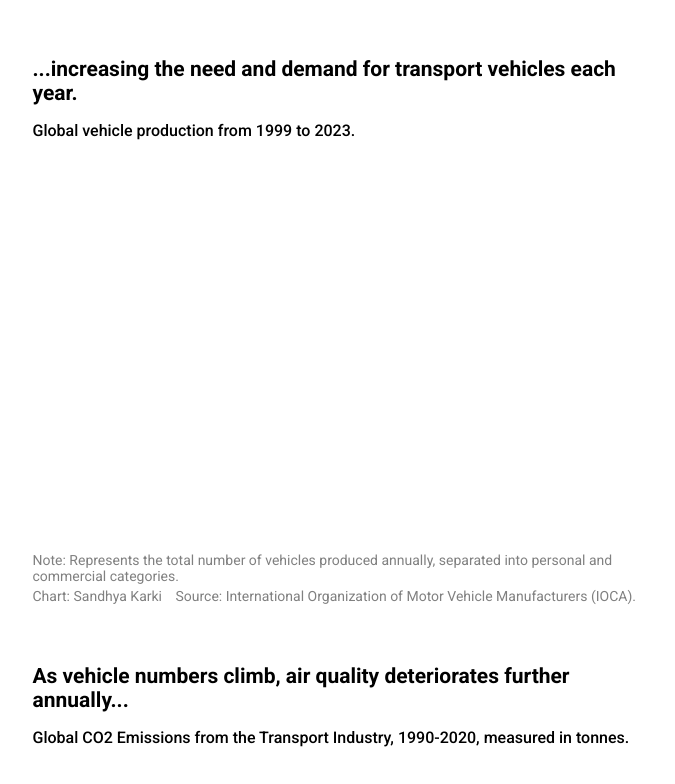
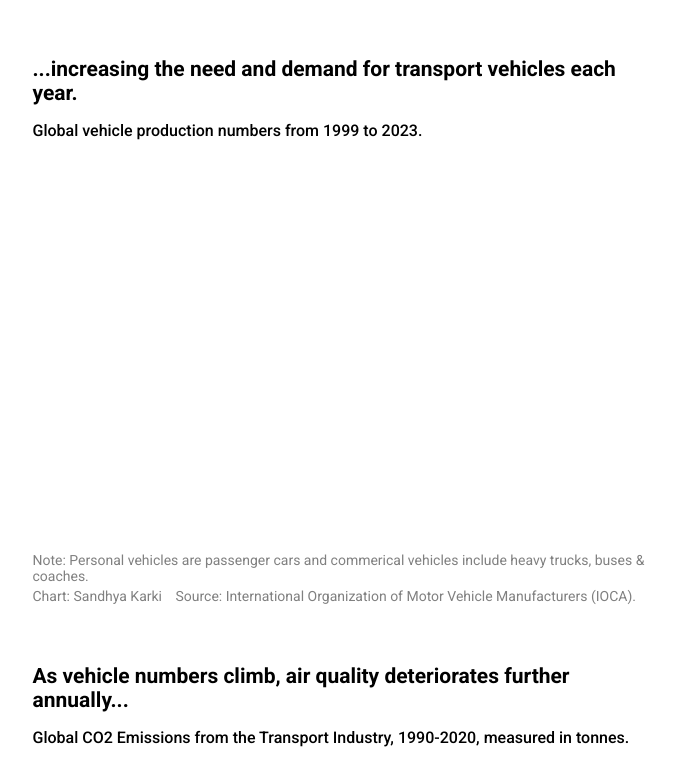
Before and after one commit to sandhya-mgs2/data-viz-final, a website: page index.html in a window 1280 px wide. Shown: the part 554-1338 px from the top of the page, without its empty margins (295-970 px from the left). Drawn offline with Linux system fonts and the light colour scheme; a script that the page names is missing.

Commit message:
Update index.html

```diff
--- a/index.html
+++ b/index.html
@@ -83,13 +83,13 @@
             <h3 class="chart-head">
                 ...increasing the need and demand for transport vehicles each year.            </h3>
             <p class="chart-dek">
-                Global vehicle production from 1999 to 2023.
+                Global vehicle production numbers from 1999 to 2023.
             </p>
             <div style="min-height:382px">
                 <script type="text/javascript" defer src="https://datawrapper.dwcdn.net/ZMl33/embed.js?v=6" charset="utf-8"></script><noscript><img src="https://datawrapper.dwcdn.net/ZMl33/full.png" alt="" /></noscript>
             </div>
             <p class="chart-note">
-                Note: Represents the total number of vehicles produced annually, separated into personal and commercial categories.
+                Note: Personal vehicles are passenger cars and commerical vehicles include heavy trucks, buses & coaches.
             </p>
             <p class="chart-source">
                 Chart: Sandhya Karki <span class="space" /></span> Source: International Organization of Motor Vehicle Manufacturers (IOCA).
```
